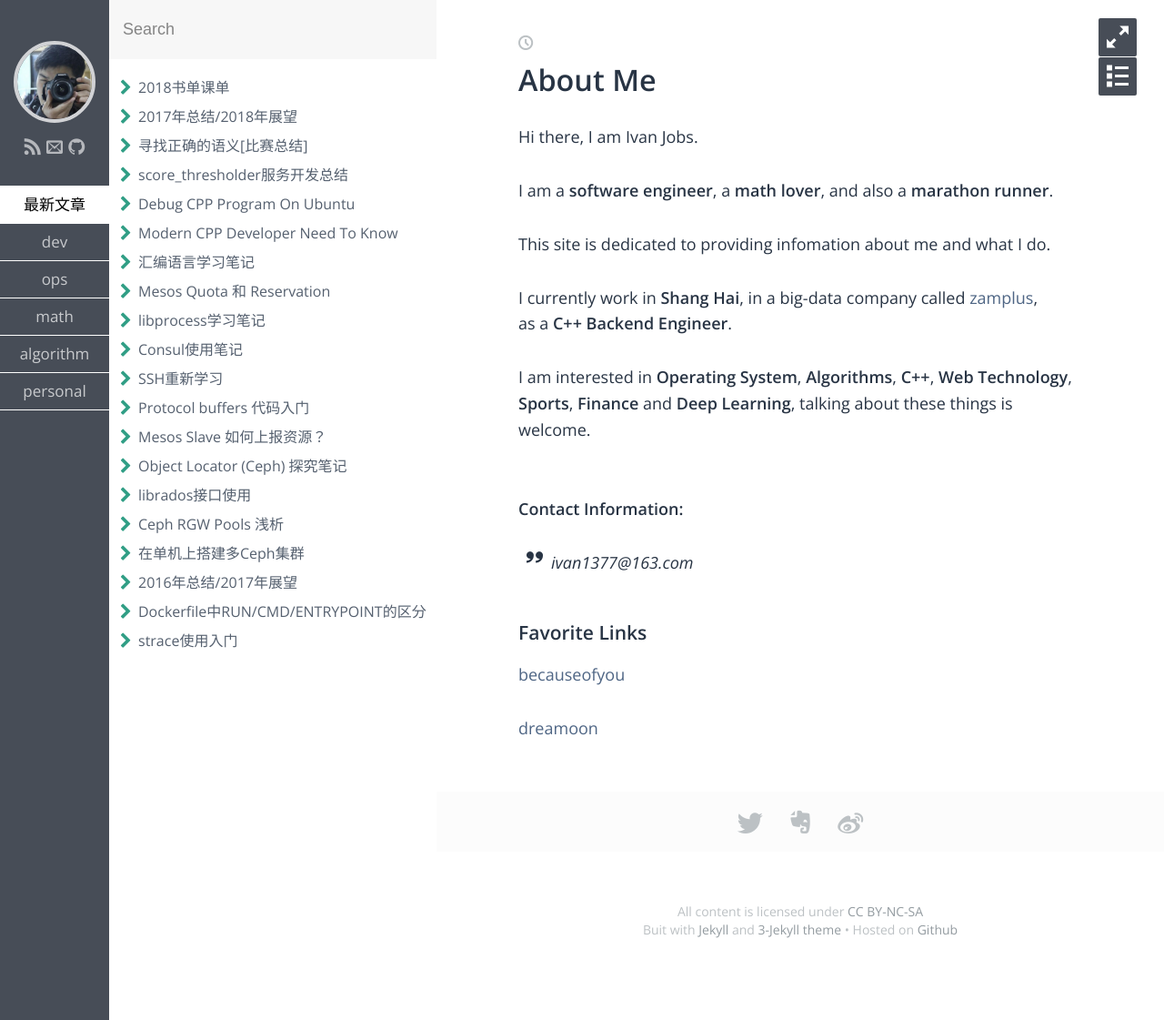
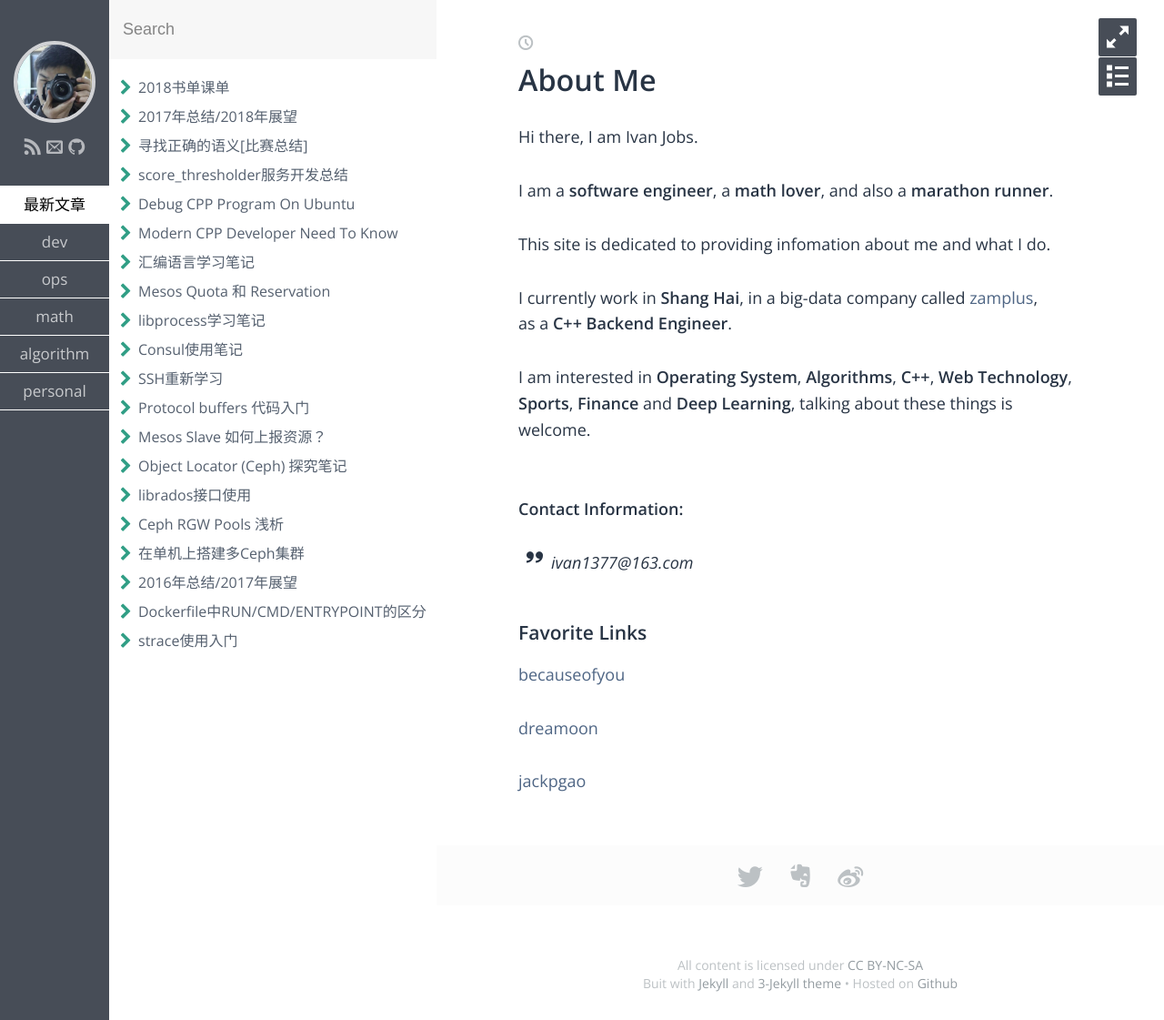
Before and after one commit to Jacco-su/IvanJobs.github.io, a Jekyll site: the page built from index.md, in a window 1280 px wide. Shown: the whole page at 91% size. Built offline with Jekyll 4.4.1, drawn with Linux system fonts in a browser that asks for light colours; some web fonts are replaced; comment, search, counter and statistics services are not loaded.

Commit message:
add favorite link of jackpgao

```diff
--- a/index.md
+++ b/index.md
@@ -23,3 +23,5 @@ ivan1377@163.com
 [becauseofyou](http://problem-solving.cn/)
 
 [dreamoon](https://dreamoon4.blogspot.com/)
+
+[jackpgao](https://jackpgao.github.io/)
```
